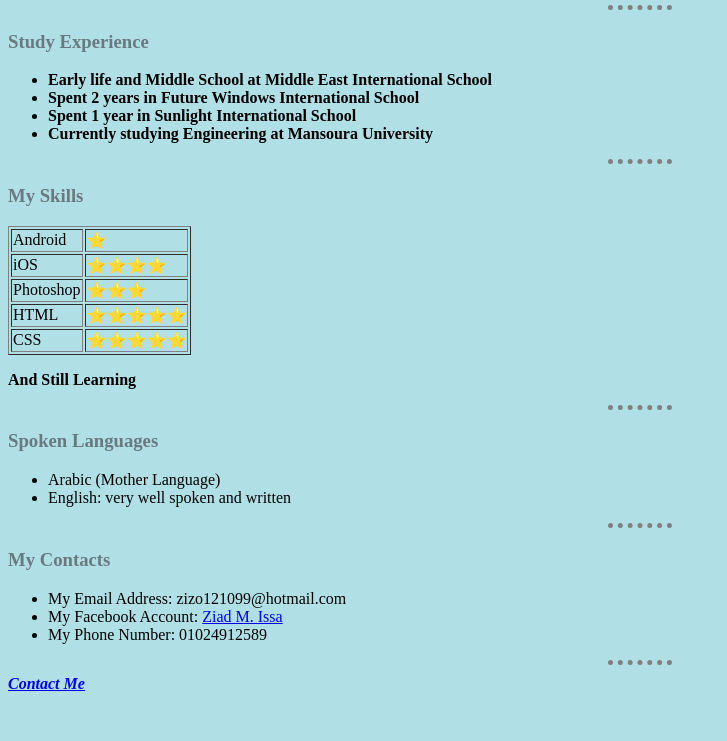
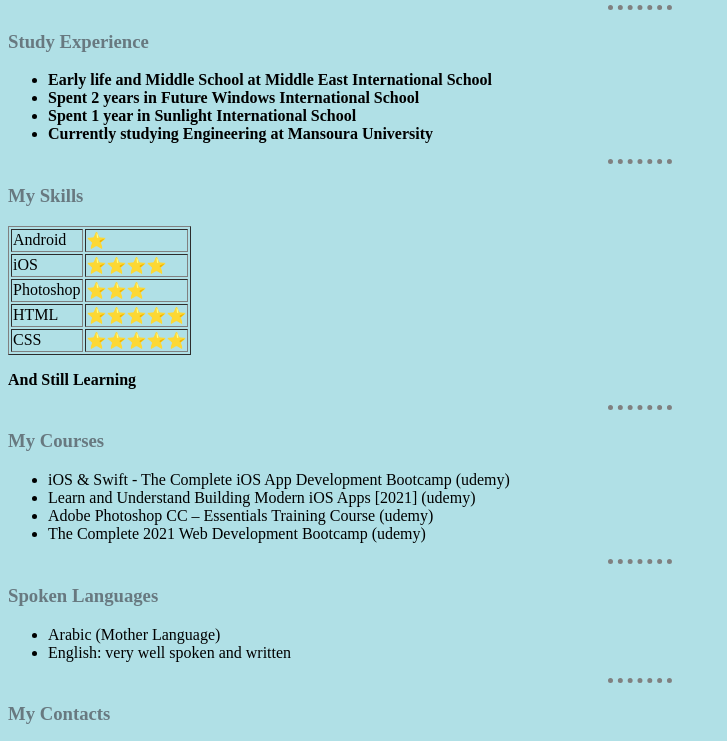
Before and after one commit to Zizo121099/Cv, a plain HTML site: page index.html in a window 1280 px wide. Shown: the part 444-1185 px from the top of the page, without its empty margins (0-727 px from the left). Before the commit the page ends 1145 px from the top, so only its background shows below. Drawn offline with Linux system fonts and the light colour scheme.

Commit message:
Update index.html

```diff
--- a/index.html
+++ b/index.html
@@ -59,6 +59,14 @@
   </table>
   <p><strong>And Still Learning</strong></p>
   <hr>
+    <h3>My Courses</h3>
+  <ul>
+    <li>iOS & Swift - The Complete iOS App Development Bootcamp (udemy)</li>
+    <li>Learn and Understand Building Modern iOS Apps [2021] (udemy)</li>
+    <li>Adobe Photoshop CC – Essentials Training Course (udemy)</li>
+    <li>The Complete 2021 Web Development Bootcamp (udemy)</li>
+  </ul>
+  <hr>
   <h3>Spoken Languages</h3>
   <ul>
     <li>Arabic (Mother Language)</li>
```
